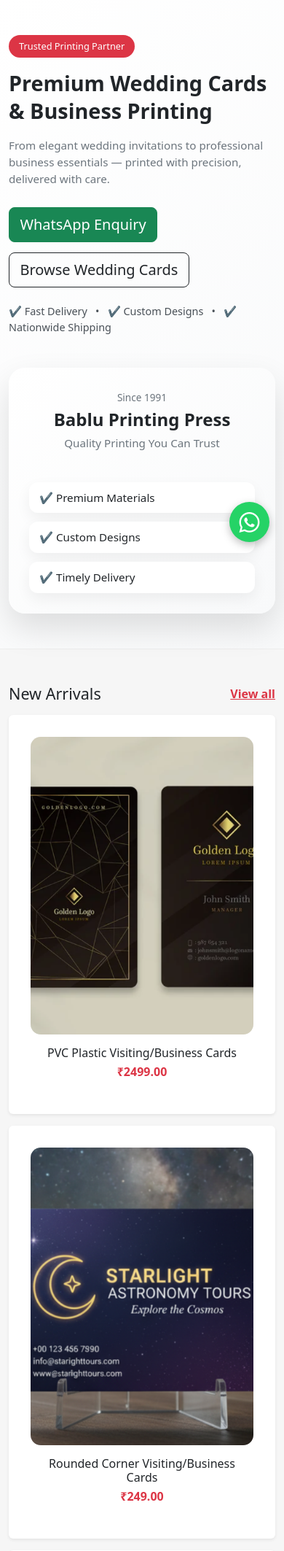
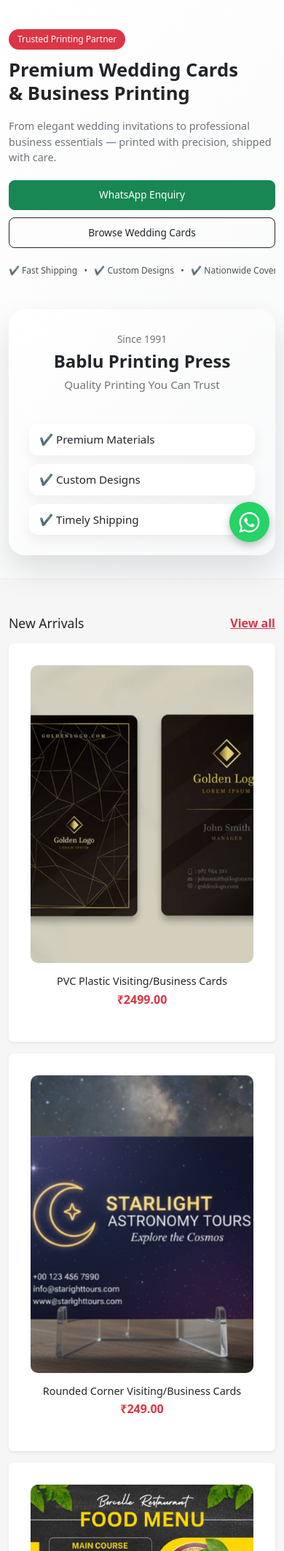
Before and after one commit to anujthakur2004/BabluPrintingPress, a Django app: page / in a window 390 px wide. Shown: the part 81-2207 px from the top of the page at 73% size. Run offline with Django 5.2, Linux system fonts and the light colour scheme; data comes from the database, SQL or seed files in the repository.

Commit message:
New mobile design

```diff
--- a/BabluPrintingPress/static/css/style.css
+++ b/BabluPrintingPress/static/css/style.css
@@ -806,6 +806,11 @@
 .hero-trust {
     font-size: .9rem;
     color: #495057;
+    display: flex;
+    flex-wrap: nowrap;
+    gap: 8px;
+    overflow-x: auto;
+    white-space: nowrap;
 }
 
 /* ===== Hero Trust Card ===== */
@@ -869,10 +874,32 @@
 
 /* Hero mobile adjustments */
 @media (max-width: 576px) {
-  .hero-section { padding: 48px 0; }
-  .hero-title { font-size: 1.8rem; }
-  .hero-subtitle { font-size: .95rem; max-width: none; }
-  .hero-actions .btn { padding: .5rem .9rem; }
+  .hero-section { padding: 40px 0 32px; }
+  .hero-title { font-size: 1.6rem; line-height: 1.25; }
+  .hero-subtitle { font-size: .9rem; max-width: none; margin-bottom: 20px; }
+  .hero-actions { gap: 10px; }
+  .hero-actions .btn {
+    padding: .6rem 1rem;
+    font-size: .85rem;
+    width: 100%;
+  }
+  .hero-badge { font-size: .75rem; padding: 5px 12px; margin-bottom: 12px; }
+  .hero-trust {
+    font-size: .75rem;
+    gap: 4px;
+    justify-content: flex-start;
+  }
+
+  /* Product cards mobile */
+  .card { border-radius: 12px; }
+  .thumb { border-radius: 10px; }
+  .card-title { font-size: .9rem; }
+  .card-body { padding: .75rem; }
+
+  /* Section headings mobile */
+  section .h4 { font-size: 1.1rem; }
+  section .py-5 { padding-top: 2rem !important; padding-bottom: 2rem !important; }
+  section.bg-light { padding-top: 2rem !important; padding-bottom: 2rem !important; }
 }
 
 /* Footer mobile spacing */
--- a/BabluPrintingPress/templates/base.html
+++ b/BabluPrintingPress/templates/base.html
@@ -123,10 +123,9 @@
       <div class="col-md-3">
         <h6 class="footer-heading">SHOP</h6>
         <ul class="footer-list">
-          <li><a href="#">Wedding Cards</a></li>
-          <li><a href="#">Business Cards</a></li>
-          <li><a href="#">Flyers</a></li>
-          <li><a href="#">Menus</a></li>
+          <li><a href="/catalog/wedding-cards/">Wedding Cards</a></li>
+          <li><a href="/catalog/business-essentials/">Business Essentials</a></li>
+          <li><a href="/catalog/video-invitations/">Video Invitations</a></li>
         </ul>
       </div>
 
--- a/BabluPrintingPress/templates/home.html
+++ b/BabluPrintingPress/templates/home.html
@@ -25,7 +25,7 @@
 
                 <p class="hero-subtitle">
                     From elegant wedding invitations to professional business essentials —
-                    printed with precision, delivered with care.
+                    printed with precision, shipped with care.
                 </p>
 
                 <div class="hero-actions">
@@ -41,9 +41,9 @@
                 </div>
 
                 <div class="hero-trust">
-                    ✔ Fast Delivery &nbsp; • &nbsp;
+                    ✔ Fast Shipping &nbsp; • &nbsp;
                     ✔ Custom Designs &nbsp; • &nbsp;
-                    ✔ Nationwide Shipping
+                    ✔ Nationwide Coverage
                 </div>
             </div>
 
@@ -60,7 +60,7 @@
         <div class="trust-points">
             <div>✔ Premium Materials</div>
             <div>✔ Custom Designs</div>
-            <div>✔ Timely Delivery</div>
+            <div>✔ Timely Shipping</div>
         </div>
 
     </div>
@@ -91,7 +91,7 @@
                                     {% else %}
                                         {% with product.videos.first as vid %}
                                             {% if vid %}
-                                                <video muted loop playsinline class="w-100 h-100 object-fit-cover">
+                                                <video autoplay muted loop playsinline class="w-100 h-100 object-fit-cover">
                                                     <source src="{{ vid.video.url }}" type="video/mp4">
                                                 </video>
                                             {% else %}
@@ -133,7 +133,7 @@
                             <div class="thumb ratio ratio-3x4 bg-dark">
                                 {% with product.videos.first as vid %}
                                     {% if vid %}
-                                        <video muted loop playsinline class="w-100 h-100 object-fit-cover">
+                                        <video autoplay muted loop playsinline class="w-100 h-100 object-fit-cover">
                                             <source src="{{ vid.video.url }}" type="video/mp4">
                                         </video>
                                     {% else %}
@@ -183,7 +183,7 @@
                                 {% else %}
                                     {% with product.videos.first as vid %}
                                         {% if vid %}
-                                            <video muted loop playsinline>
+                                            <video autoplay muted loop playsinline>
                                                 <source src="{{ vid.video.url }}" type="video/mp4">
                                             </video>
                                         {% endif %}
--- a/BabluPrintingPress/templates/our_story.html
+++ b/BabluPrintingPress/templates/our_story.html
@@ -21,7 +21,7 @@
           Bablu Printing Press is a printing business with a legacy that
           spans over three decades. Established in <strong>1991</strong>,
           our journey began in <strong>Jalandhar, Punjab</strong> with a simple
-          mission — to deliver dependable and high-quality printing services.
+          mission — to provide dependable and high-quality printing services.
         </p>
 
         <p>
--- a/catalog/templates/product_detail.html
+++ b/catalog/templates/product_detail.html
@@ -95,7 +95,7 @@
         <ul class="small mb-0">
           <li>Product specifications and preferences</li>
           <li>Customization details (if applicable)</li>
-          <li>Delivery address</li>
+          <li>Shipping address</li>
           <li>Contact information</li>
           <li>Any special requirements</li>
         </ul>
```
Also changed, not shown: BabluPrintingPress/templates/shipping_policy.html (+7 -7 lines).
